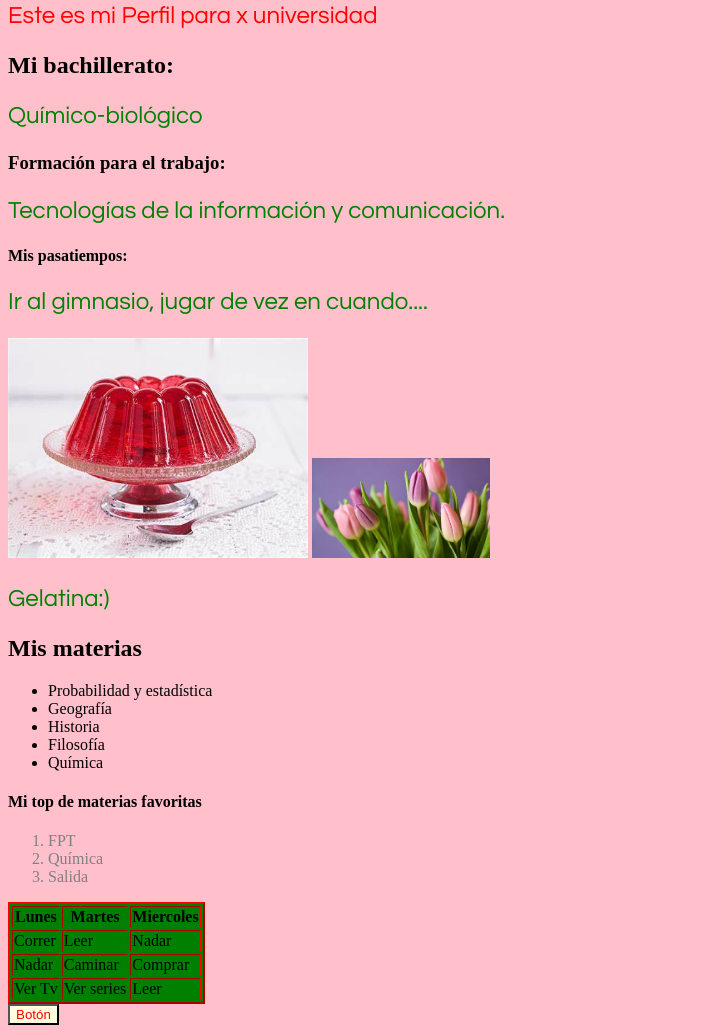
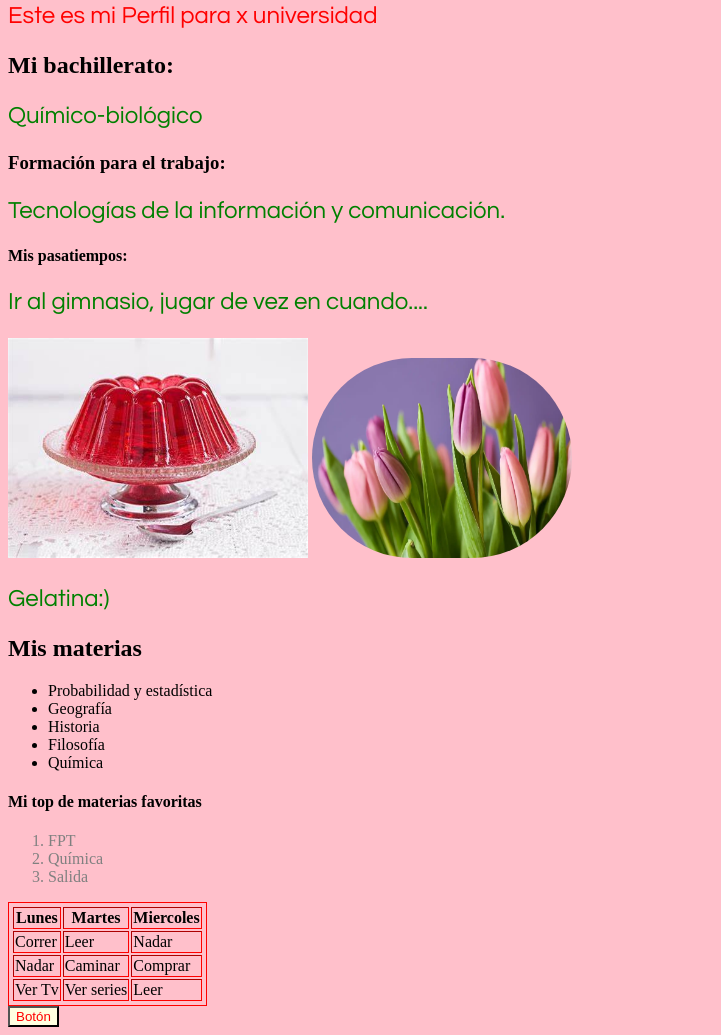
Before and after one commit to EscHerLuis57/Tic-s-PVR, a plain HTML site: page HTML/index.html in a window 1280 px wide. Shown: the part 66-1101 px from the top of the page, without its empty margins (0-721 px from the left). Drawn offline with Linux system fonts and the light colour scheme.

Commit message:
Estilo de tablas

```diff
--- a/CSS/style.css
+++ b/CSS/style.css
@@ -8,10 +8,6 @@ background-color:pink;
 
 p{
 color:blue;
-}
-
-table{
-background-color:green
 }
 
 button{
@@ -45,6 +41,12 @@ color:red;
 }
 
 img.flor{
-widht:100px;
-height:100px;
+border-radius:100px; width:260px; height:200px;
 }
+
+table.tabla{
+table-layout:fixed;
+border: 1px solid red;
+padding:2px;
+color: cian;
+}
--- a/HTML/index.html
+++ b/HTML/index.html
@@ -31,7 +31,7 @@
 			<li> Salida </li>
 		</ol>
 
-		<table border="2">
+		<table class="tabla" border="2">
 		<th> Lunes </th>
 		<th> Martes </th>
 		<th> Miercoles </th>
```
